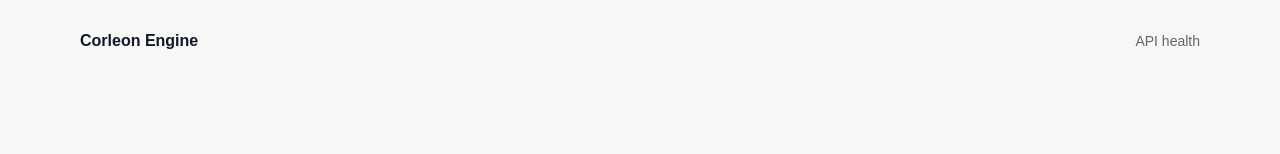
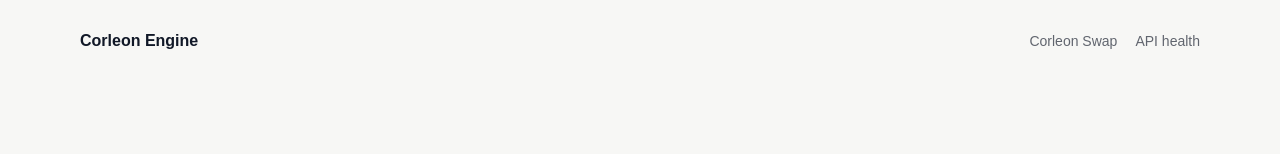
Before and after one commit to karandeep2799-source/corleon-engine, a Next.js app in the folder apps/web/: page / in a window 1280 px wide. Shown: the top 154 px of the page. Built offline with nearby package versions, Linux system fonts and the light colour scheme.

Commit message:
feat(swap): link Corleon Swap from Engine home

```diff
--- a/apps/web/app/page.tsx
+++ b/apps/web/app/page.tsx
@@ -12,7 +12,7 @@ export default function Home() {
     <main className="shell">
       <nav className="nav">
         <strong>Corleon Engine</strong>
-        <a href="/api/health">API health</a>
+        <div style={{display:"flex",gap:18}}><a href="/swap">Corleon Swap</a><a href="/api/health">API health</a></div>
       </nav>
 
       <section className="hero">
```
